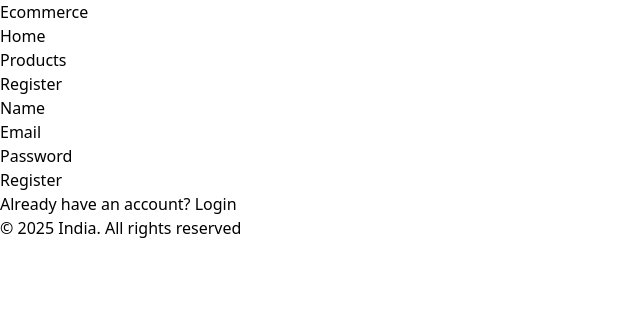
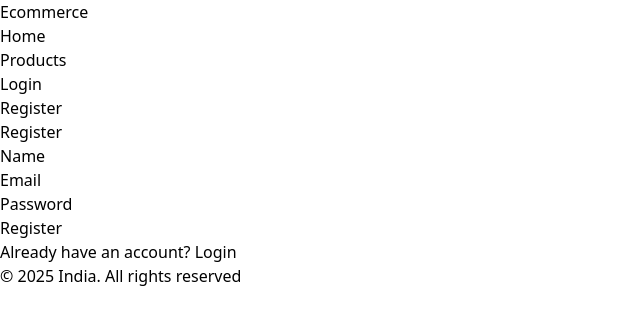
Before and after one commit to nahaktarun/ecommerce-website, a React (Vite) app: page /register in a window 1280 px wide. Shown: the top 324 px of the page, without its empty margins (0-640 px from the left). Built offline with nearby package versions, Linux system fonts and the light colour scheme.

Commit message:
added logout function

```diff
--- a/src/components/Header.jsx
+++ b/src/components/Header.jsx
@@ -1,5 +1,15 @@
 import { Link } from "react-router-dom";
+import { useSelector, useDispatch } from "react-redux";
+import {logoutUser} from '../features/authSlice';
 const Header = () => {
+  const dispatch = useDispatch();
+  const {isAuthenticated, user} = useSelector((state)=> ({
+    isAuthenticated: !!state.auth.token,
+    user: state.auth.user,
+  }))
+  const handleLogout = ()=>{
+    dispatch(logoutUser());
+  }
   return (
     <header className="bg-white shadow">
       {/* Title */}
@@ -19,6 +29,29 @@ const Header = () => {
                 Products
               </Link>
             </li>
+            {!isAuthenticated ? (
+              <>
+              <li>
+              <Link to="/login" className="text-gray-600 hover:text-gray-800">
+                Login
+              </Link>
+              </li>
+              <li>
+              <Link to="/register" className="text-gray-600 hover:text-gray-800">
+                Register
+              </Link>
+              </li>
+              </>
+            ): (
+              <>
+              <li>
+                <span className="text-gray-600">Welcome, {user?.name || 'User'}</span>
+              </li>
+              <li>
+                <button onClick={handleLogout} className="text-gray-600 hover:text-red-600">Logout</button>
+              </li>
+              </>
+            )}
           </ul>
         </nav>
       </div>
```
